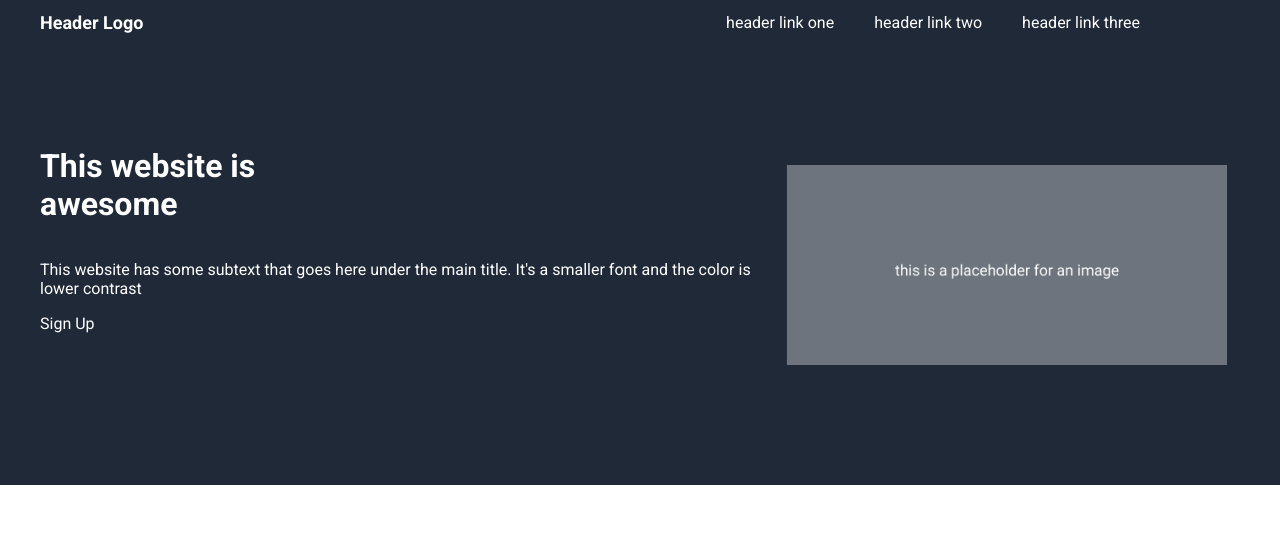
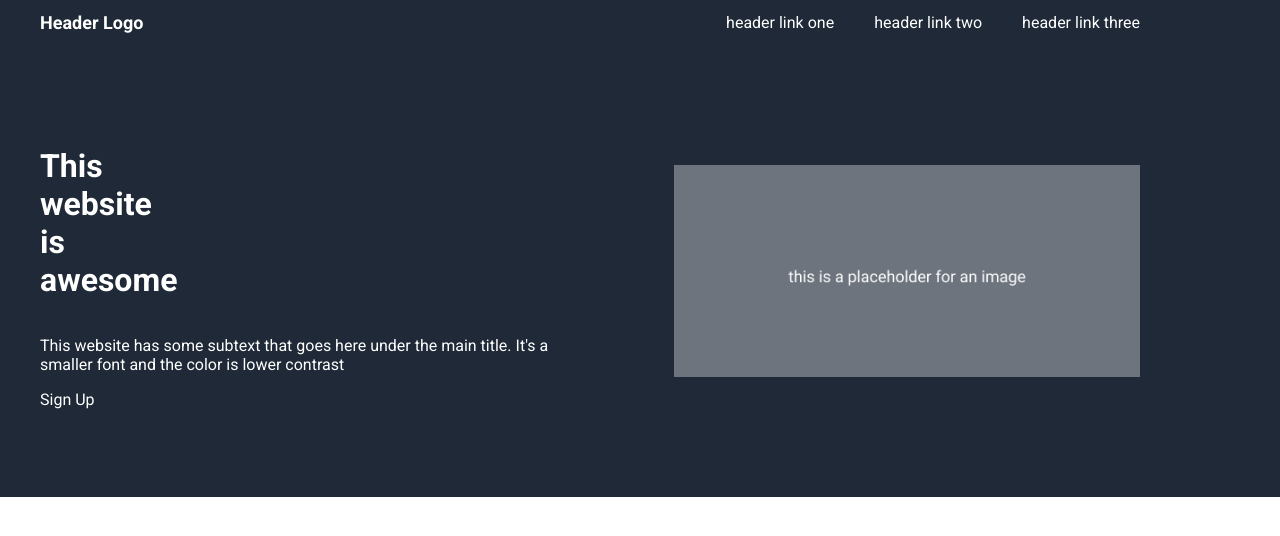
Before and after one commit to ofvcode/Project-Landing-Page, a plain HTML site: page index.html in a window 1280 px wide. Drawn offline with Linux system fonts and the light colour scheme.

```diff
--- a/index.html
+++ b/index.html
@@ -35,14 +35,18 @@
           </div>
           <a>Sign Up</a>
         </div>
-        <div style="align-items: center; justify-content: center; width: 300px">
+        <div style="align-items: center; justify-content: center; margin-right:100px;">
           <img src="image.png" />
         </div>
       </div>
     </div>
 </div>
 
-    <div></div>
+    <div class="full-width-gray" style="width:100%; background-color: gray; flex-direction: column;">
+
+
+
+    </div>
 
     <div></div>
 
--- a/style.css
+++ b/style.css
@@ -1,5 +1,6 @@
 div{
  display:flex;
+
 
 
 
@@ -39,8 +40,7 @@
 }
 
 img{
-width:500px;
-height:200px;
+width:100%;
 align-self:center;
 margin:40px;
 align-items:center;
```
